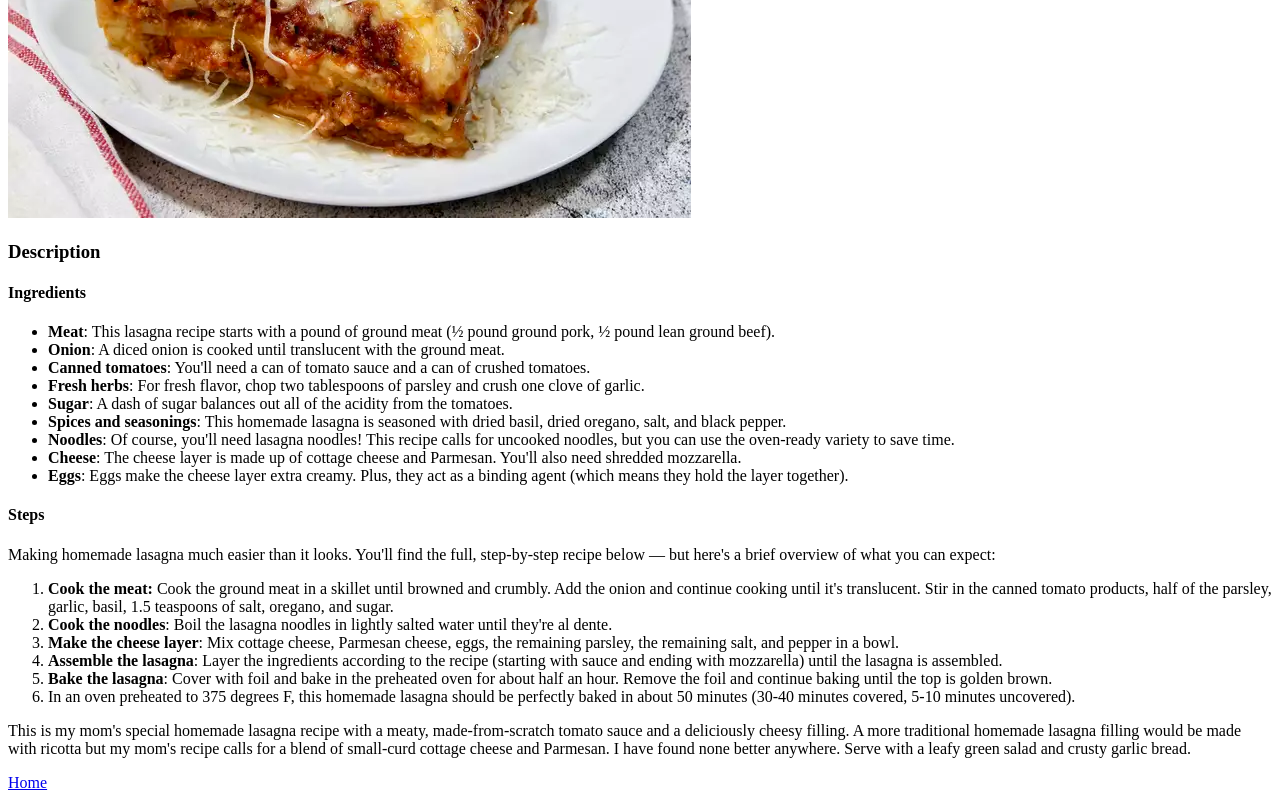
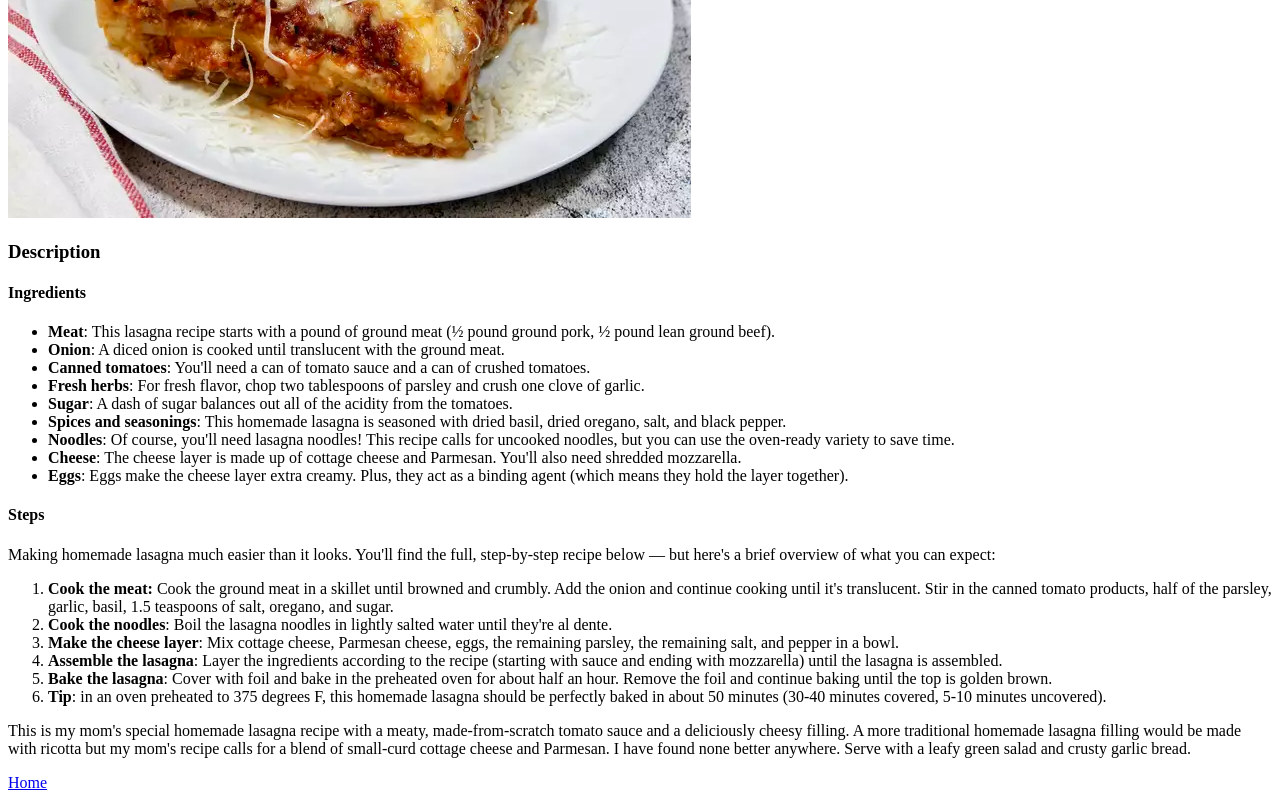
Before and after one commit to e-magist/odin-recipes, a plain HTML site: page recipes/lasagna.html in a window 1280 px wide. Shown: the part 374-1174 px from the top of the page. Drawn offline with Linux system fonts and the light colour scheme.

Commit message:
Fix typos

```diff
--- a/recipes/lasagna.html
+++ b/recipes/lasagna.html
@@ -80,7 +80,7 @@
         golden brown.
       </li>
       <li>
-        In an oven preheated to 375 degrees F, this homemade lasagna should be
+        <strong>Tip</strong>: in an oven preheated to 375 degrees F, this homemade lasagna should be
         perfectly baked in about 50 minutes (30-40 minutes covered, 5-10 minutes
         uncovered).
       </li>
```
Also changed, not shown: recipes/smoked_bologna.html (+1 -1 lines).
